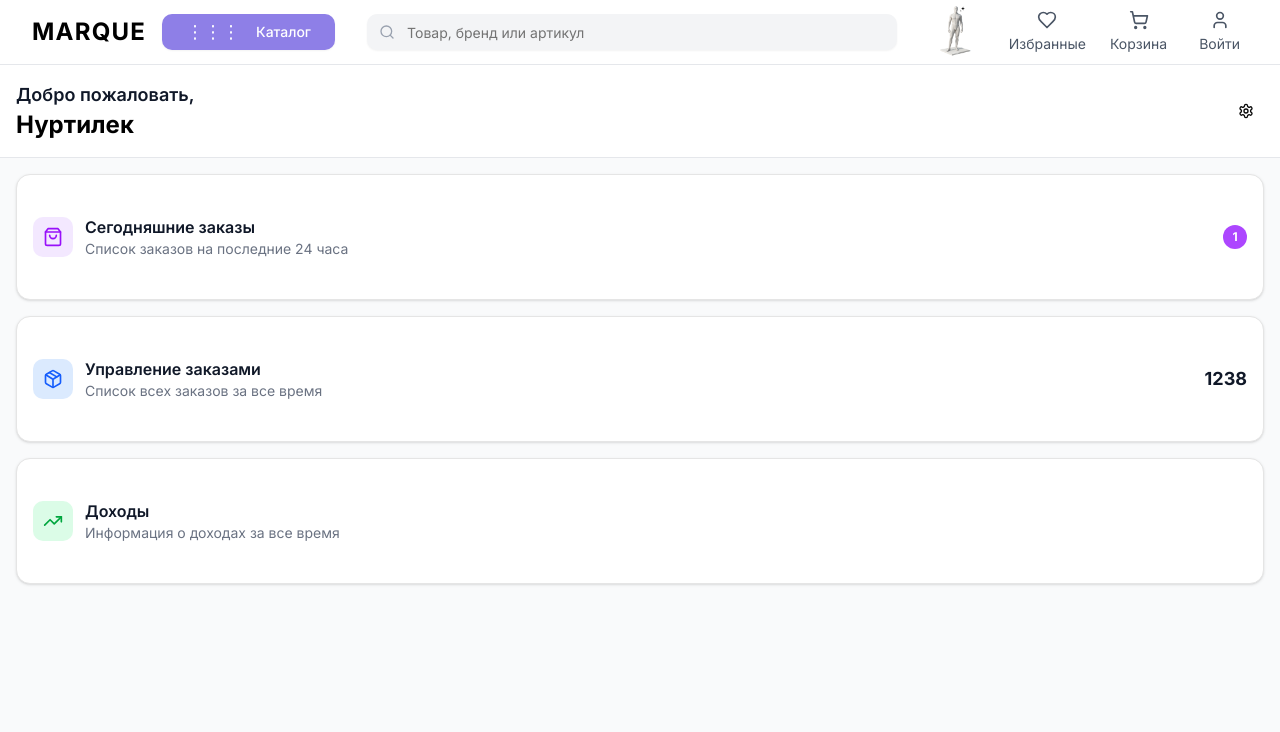
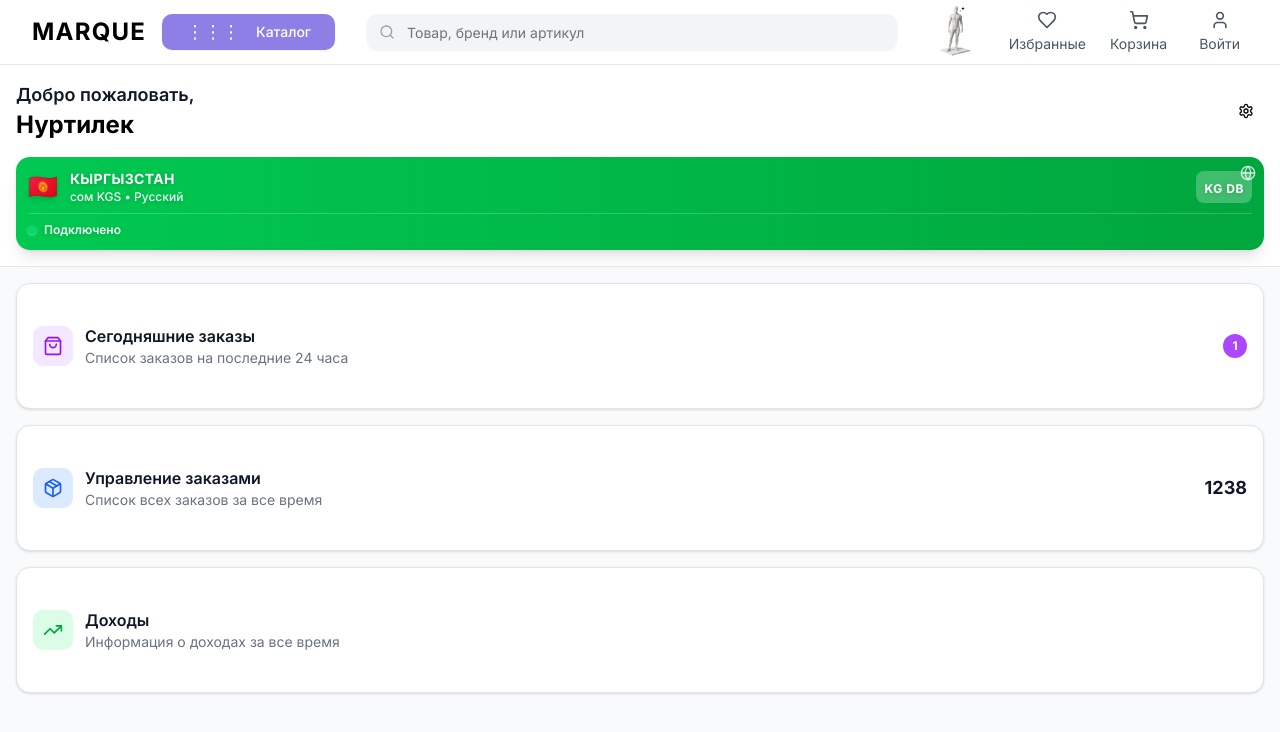
Before and after one commit to MarselErlan/marque_frontend, a Next.js app: page /admin in a window 1280 px wide. Shown: the top 732 px of the page. Built offline with nearby package versions, Linux system fonts and the light colour scheme.

Commit message:
update indicator

```diff
--- a/app/admin/page.tsx
+++ b/app/admin/page.tsx
@@ -1,6 +1,6 @@
 "use client"
 
-import { useState } from "react"
+import { useState, useEffect } from "react"
 import { Search, ArrowLeft, Package, TrendingUp, ShoppingBag, Calendar, Settings, Moon, Sun } from "lucide-react"
 import { Button } from "@/components/ui/button"
 import { Input } from "@/components/ui/input"
@@ -13,10 +13,36 @@ import { Switch } from "@/components/ui/switch"
 import { getImageUrl } from "@/lib/utils"
 import { useAuth } from "@/hooks/useAuth"
 import { useRouter } from "next/navigation"
+import { MarketIndicator, MarketIndicatorCompact, type Market } from "@/components/admin/MarketIndicator"
 
 export default function AdminDashboard() {
   const auth = useAuth()
   const router = useRouter()
+
+  // Market management
+  const [currentMarket, setCurrentMarket] = useState<Market>("kg")
+
+  // Initialize market from localStorage on mount
+  useEffect(() => {
+    if (typeof window !== "undefined") {
+      const savedMarket = localStorage.getItem("admin_market") as Market | null
+      if (savedMarket && (savedMarket === "kg" || savedMarket === "us")) {
+        setCurrentMarket(savedMarket)
+      } else {
+        // Default to KG market
+        localStorage.setItem("admin_market", "kg")
+      }
+    }
+  }, [])
+
+  // Handle market change
+  const handleMarketChange = (newMarket: Market) => {
+    setCurrentMarket(newMarket)
+    localStorage.setItem("admin_market", newMarket)
+    console.log(`📊 Admin market switched to: ${newMarket.toUpperCase()}`)
+    // TODO: Reload orders from new market's API
+    // For now, just show a notification that data would be reloaded
+  }
 
   const [currentView, setCurrentView] = useState<
     "dashboard" | "orders" | "order-detail" | "all-orders" | "revenue" | "settings"
@@ -262,7 +288,7 @@ export default function AdminDashboard() {
     return (
       <div className="min-h-screen bg-gray-50">
         <header className="bg-white border-b border-gray-200 px-4 py-4">
-          <div className="flex items-center justify-between">
+          <div className="flex items-center justify-between mb-4">
             <div>
               <h1 className="text-lg font-semibold text-gray-900">Добро пожаловать,</h1>
               <p className="text-2xl font-bold text-black">Нуртилек</p>
@@ -270,6 +296,15 @@ export default function AdminDashboard() {
             <Button variant="ghost" size="sm" onClick={() => setCurrentView("settings")}>
               <Settings className="w-5 h-5" />
             </Button>
+          </div>
+
+          {/* Market Indicator */}
+          <div className="mt-3">
+            <MarketIndicator
+              currentMarket={currentMarket}
+              onMarketChange={handleMarketChange}
+              showSwitcher={true}
+            />
           </div>
         </header>
 
@@ -341,7 +376,7 @@ export default function AdminDashboard() {
     return (
       <div className="min-h-screen bg-gray-50">
         <header className="bg-white border-b border-gray-200 px-4 py-4">
-          <div className="flex items-center justify-between">
+          <div className="flex items-center justify-between mb-3">
             <div className="flex items-center space-x-3">
               <Button variant="ghost" size="sm" onClick={() => setCurrentView("dashboard")}>
                 <ArrowLeft className="w-5 h-5" />
@@ -350,6 +385,7 @@ export default function AdminDashboard() {
                 <h1 className="text-lg font-semibold text-gray-900">Доходы</h1>
               </div>
             </div>
+            <MarketIndicatorCompact currentMarket={currentMarket} />
           </div>
         </header>
 
@@ -443,7 +479,7 @@ export default function AdminDashboard() {
     return (
       <div className="min-h-screen bg-gray-50">
         <header className="bg-white border-b border-gray-200 px-4 py-4">
-          <div className="flex items-center justify-between">
+          <div className="flex items-center justify-between mb-3">
             <div className="flex items-center space-x-3">
               <Button variant="ghost" size="sm" onClick={() => setCurrentView("dashboard")}>
                 <ArrowLeft className="w-5 h-5" />
@@ -453,9 +489,12 @@ export default function AdminDashboard() {
                 <p className="text-sm text-gray-500">{activeOrdersCount} заказа</p>
               </div>
             </div>
+            <div className="flex items-center space-x-2">
+              <MarketIndicatorCompact currentMarket={currentMarket} />
               <Button variant="ghost" size="sm" onClick={() => setIsDateRangeOpen(true)}>
                 <Calendar className="w-5 h-5" />
               </Button>
+            </div>
           </div>
         </header>
 
@@ -579,7 +618,7 @@ export default function AdminDashboard() {
     return (
       <div className="min-h-screen bg-gray-50">
         <header className="bg-white border-b border-gray-200 px-4 py-4">
-          <div className="flex items-center justify-between">
+          <div className="flex items-center justify-between mb-3">
             <div className="flex items-center space-x-3">
               <Button variant="ghost" size="sm" onClick={() => setCurrentView("dashboard")}>
                 <ArrowLeft className="w-5 h-5" />
@@ -589,9 +628,12 @@ export default function AdminDashboard() {
                 <p className="text-sm text-gray-500">1238 заказов</p>
               </div>
             </div>
+            <div className="flex items-center space-x-2">
+              <MarketIndicatorCompact currentMarket={currentMarket} />
               <Button variant="ghost" size="sm" onClick={() => setIsDateRangeOpen(true)}>
                 <Calendar className="w-5 h-5" />
               </Button>
+            </div>
           </div>
         </header>
 
@@ -715,7 +757,7 @@ export default function AdminDashboard() {
     return (
       <div className="min-h-screen bg-gray-50">
         <header className="bg-white border-b border-gray-200 px-4 py-4">
-          <div className="flex items-center justify-between">
+          <div className="flex items-center justify-between mb-3">
             <div className="flex items-center space-x-3">
               <Button variant="ghost" size="sm" onClick={() => setCurrentView("orders")}>
                 <ArrowLeft className="w-5 h-5" />
@@ -725,6 +767,7 @@ export default function AdminDashboard() {
                 <p className="text-sm text-gray-500">{selectedOrder.orderDate}</p>
               </div>
             </div>
+            <MarketIndicatorCompact currentMarket={currentMarket} />
           </div>
         </header>
 
@@ -868,7 +911,7 @@ export default function AdminDashboard() {
     return (
       <div className="min-h-screen bg-gray-50">
         <header className="bg-white border-b border-gray-200 px-4 py-4">
-          <div className="flex items-center justify-between">
+          <div className="flex items-center justify-between mb-3">
             <div className="flex items-center space-x-3">
               <Button variant="ghost" size="sm" onClick={() => setCurrentView("dashboard")}>
                 <ArrowLeft className="w-5 h-5" />
@@ -877,6 +920,7 @@ export default function AdminDashboard() {
                 <h1 className="text-lg font-semibold text-gray-900">Настройки</h1>
               </div>
             </div>
+            <MarketIndicatorCompact currentMarket={currentMarket} />
           </div>
         </header>
 
@@ -1016,7 +1060,7 @@ export default function AdminDashboard() {
   return (
     <div className="min-h-screen bg-gray-50">
       <header className="bg-white border-b border-gray-200 px-4 py-4">
-        <div className="flex items-center justify-between">
+        <div className="flex items-center justify-between mb-3">
           <div className="flex items-center space-x-3">
             <Button variant="ghost" size="sm" onClick={() => setCurrentView("dashboard")}>
               <ArrowLeft className="w-5 h-5" />
@@ -1026,6 +1070,7 @@ export default function AdminDashboard() {
               <p className="text-sm text-gray-500">{activeOrdersCount} заказа</p>
             </div>
           </div>
+          <MarketIndicatorCompact currentMarket={currentMarket} />
         </div>
       </header>
 
--- /dev/null
+++ b/components/admin/MarketIndicator.tsx
@@ -0,0 +1,212 @@
+"use client"
+
+import { useState, useEffect } from "react"
+import { Globe } from "lucide-react"
+import { Button } from "@/components/ui/button"
+import {
+  Dialog,
+  DialogContent,
+  DialogHeader,
+  DialogTitle,
+  DialogDescription,
+} from "@/components/ui/dialog"
+import { RadioGroup, RadioGroupItem } from "@/components/ui/radio-group"
+import { Label } from "@/components/ui/label"
+
+export type Market = "kg" | "us"
+
+interface MarketConfig {
+  flag: string
+  name: string
+  currency: string
+  language: string
+  dbLabel: string
+  gradient: string
+  textColor: string
+}
+
+const marketConfigs: Record<Market, MarketConfig> = {
+  kg: {
+    flag: "🇰🇬",
+    name: "КЫРГЫЗСТАН",
+    currency: "сом KGS",
+    language: "Русский",
+    dbLabel: "KG DB",
+    gradient: "from-green-500 to-green-600",
+    textColor: "text-green-600",
+  },
+  us: {
+    flag: "🇺🇸",
+    name: "UNITED STATES",
+    currency: "$ USD",
+    language: "English",
+    dbLabel: "US DB",
+    gradient: "from-blue-500 to-blue-600",
+    textColor: "text-blue-600",
+  },
+}
+
+interface MarketIndicatorProps {
+  currentMarket: Market
+  onMarketChange: (market: Market) => void
+  showSwitcher?: boolean
+}
+
+export function MarketIndicator({
+  currentMarket,
+  onMarketChange,
+  showSwitcher = true,
+}: MarketIndicatorProps) {
+  const [isOpen, setIsOpen] = useState(false)
+  const [selectedMarket, setSelectedMarket] = useState<Market>(currentMarket)
+  const config = marketConfigs[currentMarket]
+
+  useEffect(() => {
+    setSelectedMarket(currentMarket)
+  }, [currentMarket])
+
+  const handleMarketChange = () => {
+    onMarketChange(selectedMarket)
+    setIsOpen(false)
+  }
+
+  return (
+    <>
+      {/* Market Indicator Badge */}
+      <div
+        className={`relative bg-gradient-to-r ${config.gradient} rounded-xl shadow-lg p-3 cursor-pointer hover:shadow-xl transition-all duration-200 hover:-translate-y-0.5`}
+        onClick={() => showSwitcher && setIsOpen(true)}
+      >
+        <div className="flex items-center justify-between">
+          <div className="flex items-center space-x-3">
+            <span className="text-2xl drop-shadow-md">{config.flag}</span>
+            <div>
+              <div className="text-white font-bold text-sm tracking-wide drop-shadow-sm">
+                {config.name}
+              </div>
+              <div className="text-white/95 text-xs font-medium drop-shadow-sm">
+                {config.currency} • {config.language}
+              </div>
+            </div>
+          </div>
+          <div className="bg-white/25 backdrop-blur-sm px-2 py-1 rounded-md">
+            <span className="text-white font-bold text-xs tracking-wider drop-shadow-sm">
+              {config.dbLabel}
+            </span>
+          </div>
+        </div>
+
+        {/* Connection Status */}
+        <div className="mt-2 pt-2 border-t border-white/20 flex items-center space-x-2">
+          <div className="w-2 h-2 bg-green-400 rounded-full animate-pulse shadow-sm shadow-green-300" />
+          <span className="text-white/95 text-xs font-semibold drop-shadow-sm">
+            Подключено
+          </span>
+        </div>
+
+        {/* Switcher Icon */}
+        {showSwitcher && (
+          <div className="absolute top-2 right-2">
+            <Globe className="w-4 h-4 text-white/80" />
+          </div>
+        )}
+      </div>
+
+      {/* Market Switcher Dialog */}
+      {showSwitcher && (
+        <Dialog open={isOpen} onOpenChange={setIsOpen}>
+          <DialogContent className="sm:max-w-md">
+            <DialogHeader>
+              <DialogTitle>Выбрать рынок</DialogTitle>
+              <DialogDescription>
+                Выберите рынок для управления заказами и данными
+              </DialogDescription>
+            </DialogHeader>
+
+            <div className="space-y-4 py-4">
+              <RadioGroup value={selectedMarket} onValueChange={(value) => setSelectedMarket(value as Market)}>
+                {/* KG Market Option */}
+                <div
+                  className={`flex items-center space-x-3 p-4 rounded-lg border-2 cursor-pointer transition-all ${
+                    selectedMarket === "kg"
+                      ? "border-green-500 bg-green-50"
+                      : "border-gray-200 hover:border-gray-300"
+                  }`}
+                  onClick={() => setSelectedMarket("kg")}
+                >
+                  <RadioGroupItem value="kg" id="kg" />
+                  <Label htmlFor="kg" className="flex items-center space-x-3 cursor-pointer flex-1">
+                    <span className="text-2xl">{marketConfigs.kg.flag}</span>
+                    <div className="flex-1">
+                      <div className="font-semibold text-gray-900">{marketConfigs.kg.name}</div>
+                      <div className="text-sm text-gray-500">
+                        {marketConfigs.kg.currency} • {marketConfigs.kg.language}
+                      </div>
+                    </div>
+                    <div className="bg-green-100 text-green-700 px-2 py-1 rounded text-xs font-bold">
+                      {marketConfigs.kg.dbLabel}
+                    </div>
+                  </Label>
+                </div>
+
+                {/* US Market Option */}
+                <div
+                  className={`flex items-center space-x-3 p-4 rounded-lg border-2 cursor-pointer transition-all ${
+                    selectedMarket === "us"
+                      ? "border-blue-500 bg-blue-50"
+                      : "border-gray-200 hover:border-gray-300"
+                  }`}
+                  onClick={() => setSelectedMarket("us")}
+                >
+                  <RadioGroupItem value="us" id="us" />
+                  <Label htmlFor="us" className="flex items-center space-x-3 cursor-pointer flex-1">
+                    <span className="text-2xl">{marketConfigs.us.flag}</span>
+                    <div className="flex-1">
+                      <div className="font-semibold text-gray-900">{marketConfigs.us.name}</div>
+                      <div className="text-sm text-gray-500">
+                        {marketConfigs.us.currency} • {marketConfigs.us.language}
+                      </div>
+                    </div>
+                    <div className="bg-blue-100 text-blue-700 px-2 py-1 rounded text-xs font-bold">
+                      {marketConfigs.us.dbLabel}
+                    </div>
+                  </Label>
+                </div>
+              </RadioGroup>
+
+              <div className="pt-2 space-y-2">
+                <Button
+                  className="w-full bg-purple-500 hover:bg-purple-600 text-white"
+                  onClick={handleMarketChange}
+                  disabled={selectedMarket === currentMarket}
+                >
+                  {selectedMarket === currentMarket ? "Текущий рынок" : "Переключить рынок"}
+                </Button>
+                {selectedMarket !== currentMarket && (
+                  <p className="text-xs text-center text-amber-600 font-medium">
+                    ⚠️ Переключение рынка обновит все данные заказов
+                  </p>
+                )}
+              </div>
+            </div>
+          </DialogContent>
+        </Dialog>
+      )}
+    </>
+  )
+}
+
+// Compact version for mobile header
+export function MarketIndicatorCompact({ currentMarket }: { currentMarket: Market }) {
+  const config = marketConfigs[currentMarket]
+
+  return (
+    <div className={`bg-gradient-to-r ${config.gradient} rounded-lg px-2 py-1 shadow-md`}>
+      <div className="flex items-center space-x-1.5">
+        <span className="text-sm">{config.flag}</span>
+        <span className="text-white font-bold text-xs tracking-wide">{config.dbLabel}</span>
+        <div className="w-1.5 h-1.5 bg-green-400 rounded-full animate-pulse" />
+      </div>
+    </div>
+  )
+}
```
Also changed, not shown: 1 other file (tests, documents, lock files or other folders). Lines whose indentation alone changed are shown as unchanged.
